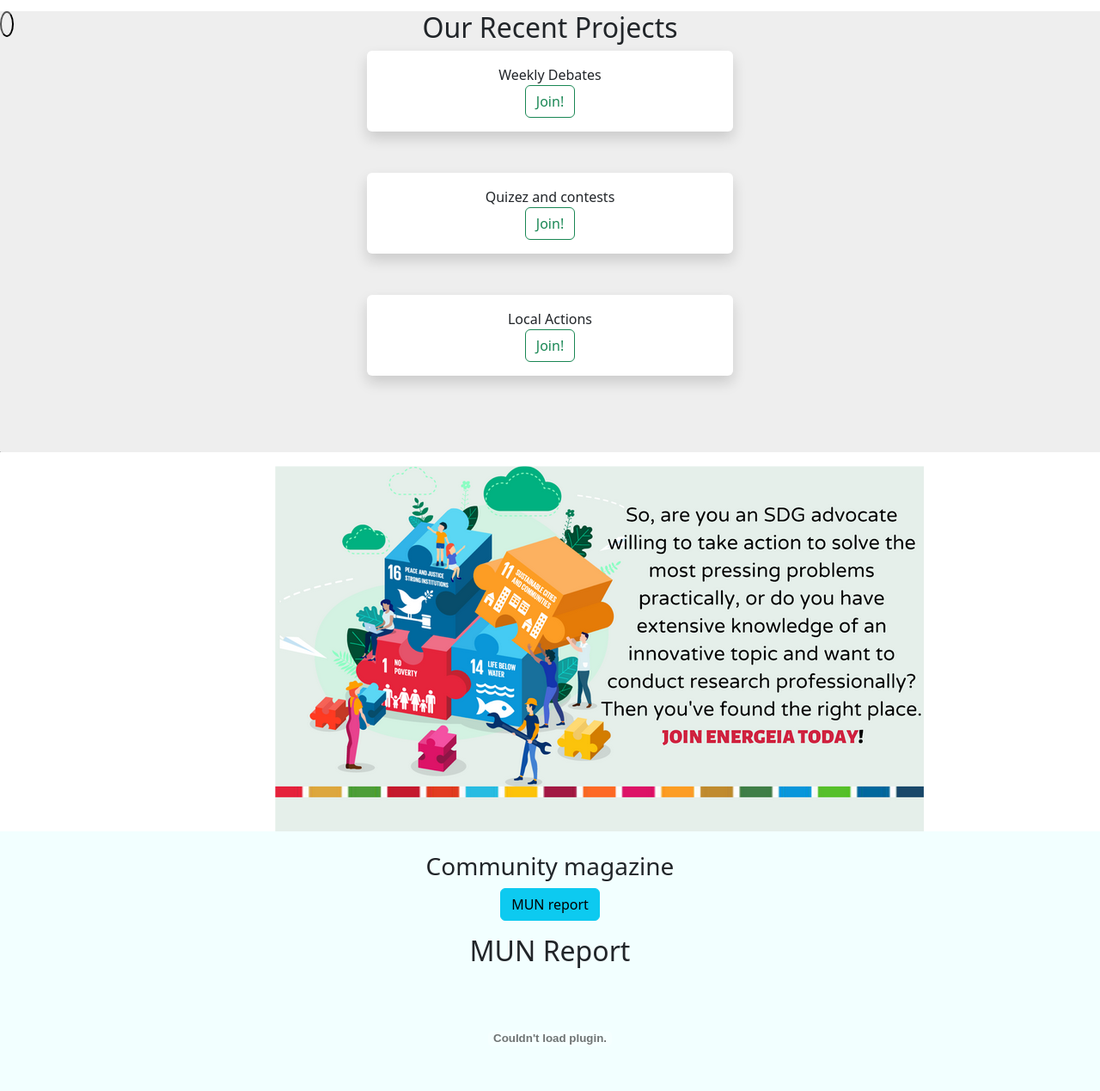
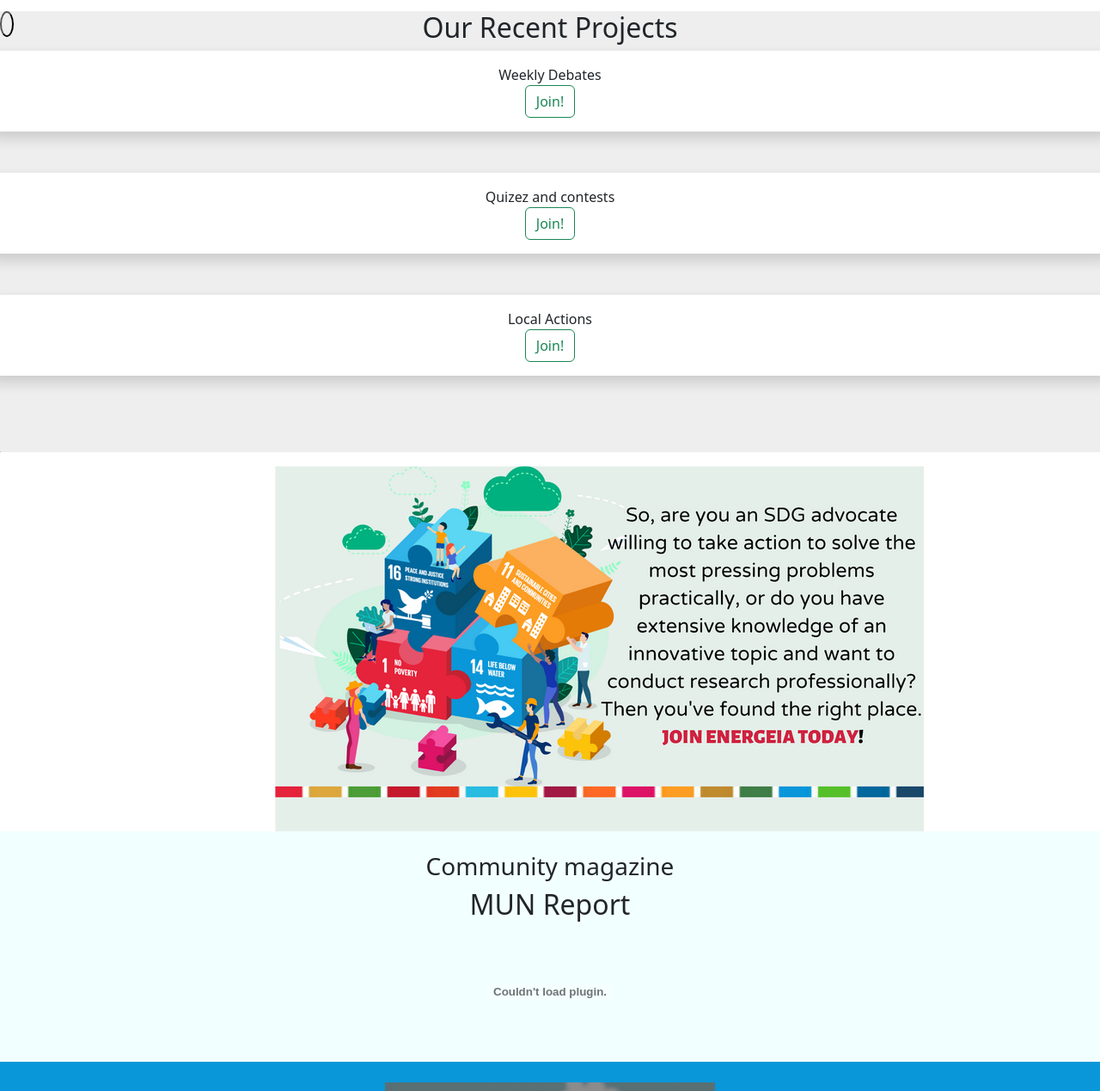
Before and after one commit to george1605/Energeia-master, a website: page app/public/index.html in a window 1280 px wide. Shown: the part 1039-2308 px from the top of the page at 86% size. Drawn offline with nearby package versions, Linux system fonts and the light colour scheme.

Commit message:
changed style

```diff
--- a/app/public/index.html
+++ b/app/public/index.html
@@ -117,18 +117,18 @@
         </div>
         <div class="w-100 text-center fade-section" style="background-color:#eeeeee;">
             <h2 class="text-center">Our Recent Projects</h2>
-            <center style="display:inline;">
-                <div class="shadow col-4 p-3 mb-5 bg-white rounded">
+            <center class="row">
+                <div class="shadow p-3 mb-5 bg-white rounded">
                     Weekly Debates
                     <br>
                     <button class="btn btn-outline-success" onclick="alert('No debates are currently held!')">Join!</button>
                 </div>
-                <div class="shadow col-4 p-3 mb-5 bg-white rounded">
+                <div class="shadow p-3 mb-5 bg-white rounded">
                     Quizez and contests
                     <br>
                     <button class="btn btn-outline-success" onclick="alert('No quizez available!')">Join!</button>
                 </div>
-                <div class="shadow col-4 p-3 mb-5 bg-white rounded">
+                <div class="shadow p-3 mb-5 bg-white rounded">
                     Local Actions
                     <br>
                     <button class="btn btn-outline-success" onclick="alert('Was not found any local activity!')">Join!</button>
@@ -147,9 +147,6 @@
         <div class="text-center fade-section" style="background-color:#f2ffff">
            <br>
            <h3>Community magazine</h3>
-            <u>
-                <p type="button" class="btn btn-info" data-toggle="collapse" data-target="#demo">MUN report</p>
-            </u>
             <div class="panel panel-default" id="demo">
                 <div class="panel-heading">
                     <h2 class="panel-title">
```
